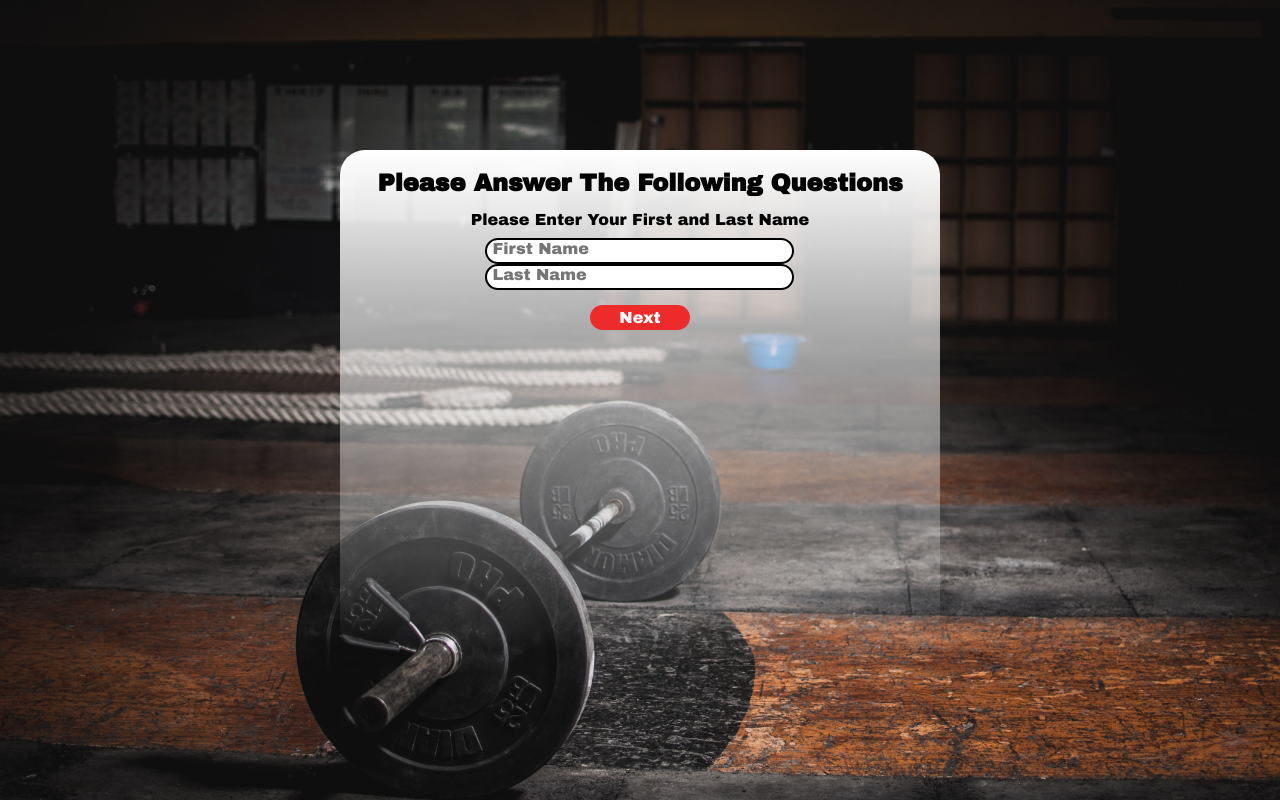
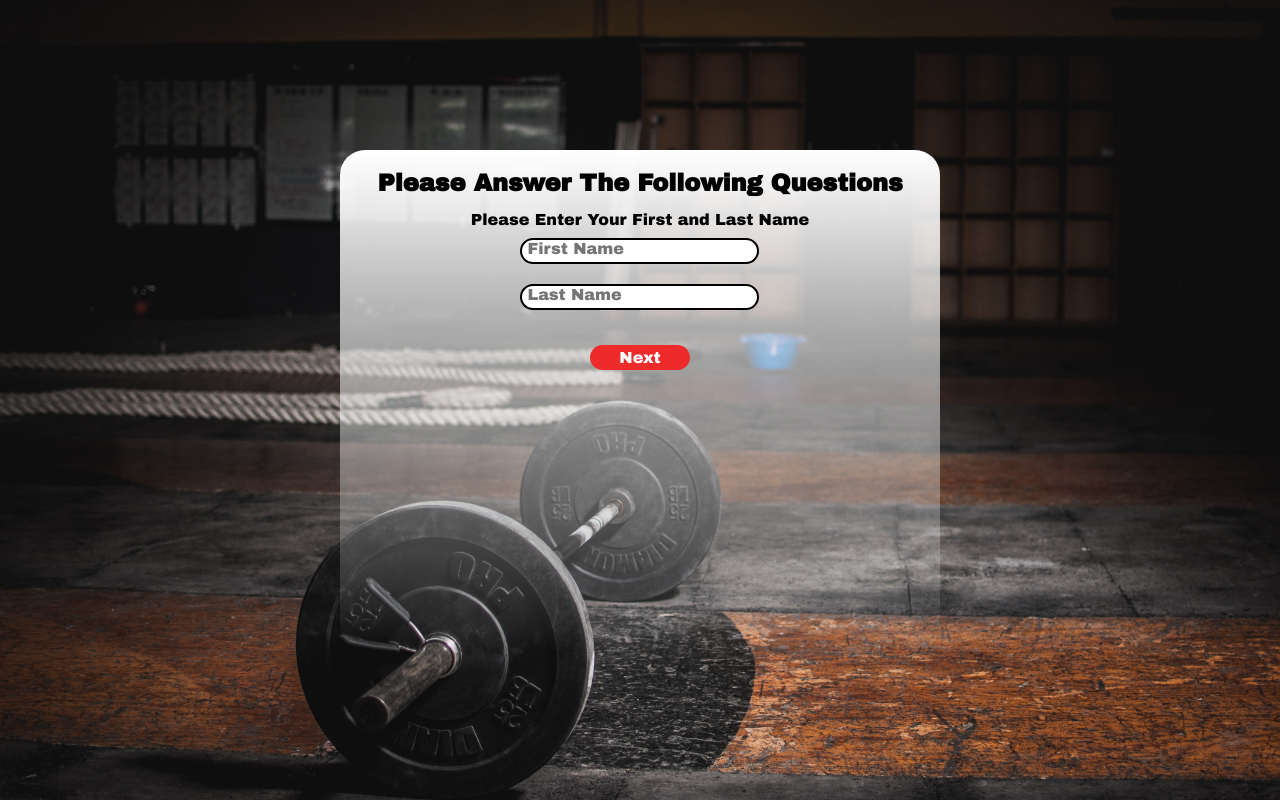
Before and after one commit to kninja99/Citrus-Hack-2023, a Vue app in the folder frontend/: page /onboarding in a window 1280 px wide. Built offline with nearby package versions, Linux system fonts and the light colour scheme.

Commit message:
styling for computer screen complete

```diff
--- a/frontend/src/assets/OnBoarding.css
+++ b/frontend/src/assets/OnBoarding.css
@@ -2,6 +2,7 @@
 
 
 .on-boarding-questionair {
+    display: flex;
     width: 80%;
     height: 80%;
     max-width: 600px;
@@ -15,6 +16,7 @@
 }
 
 .on-boarding-header {
+    display: inline-flex;
     font-size: 24px;
     font-weight: 600;
     font-family: 'Archivo Black';
@@ -65,7 +67,7 @@
     background-color: #ffffff;
     padding: 0px 0px 0px 5px;
     padding-bottom: 5px;
-    width: 300px;
+    margin-bottom: 20px;
 }
 
 .fillform{
@@ -79,3 +81,8 @@
     display: flex;
     justify-content: space-between;
 }
+
+.form-select{
+    display: flex;
+    justify-content: center;
+}
```
